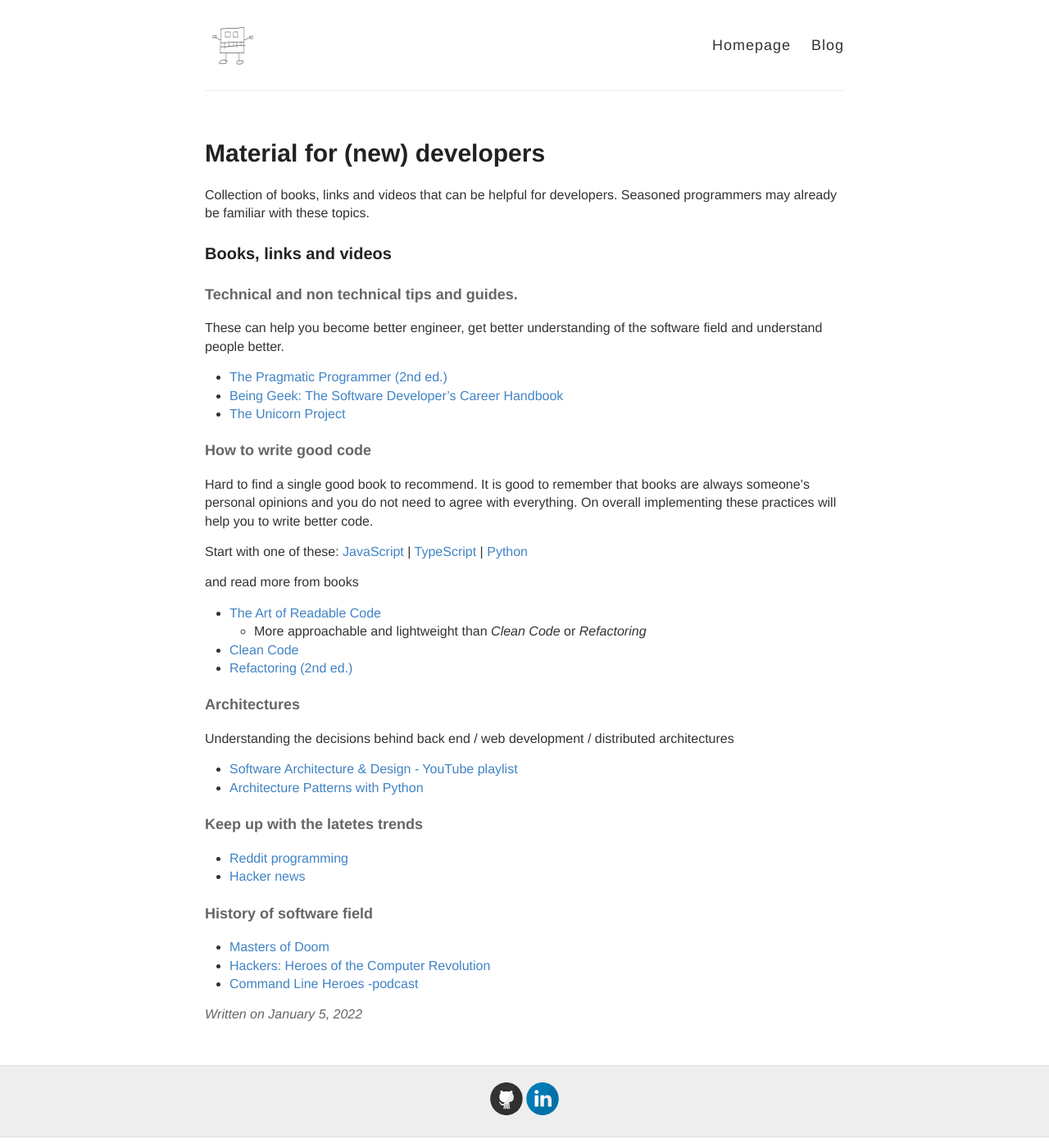
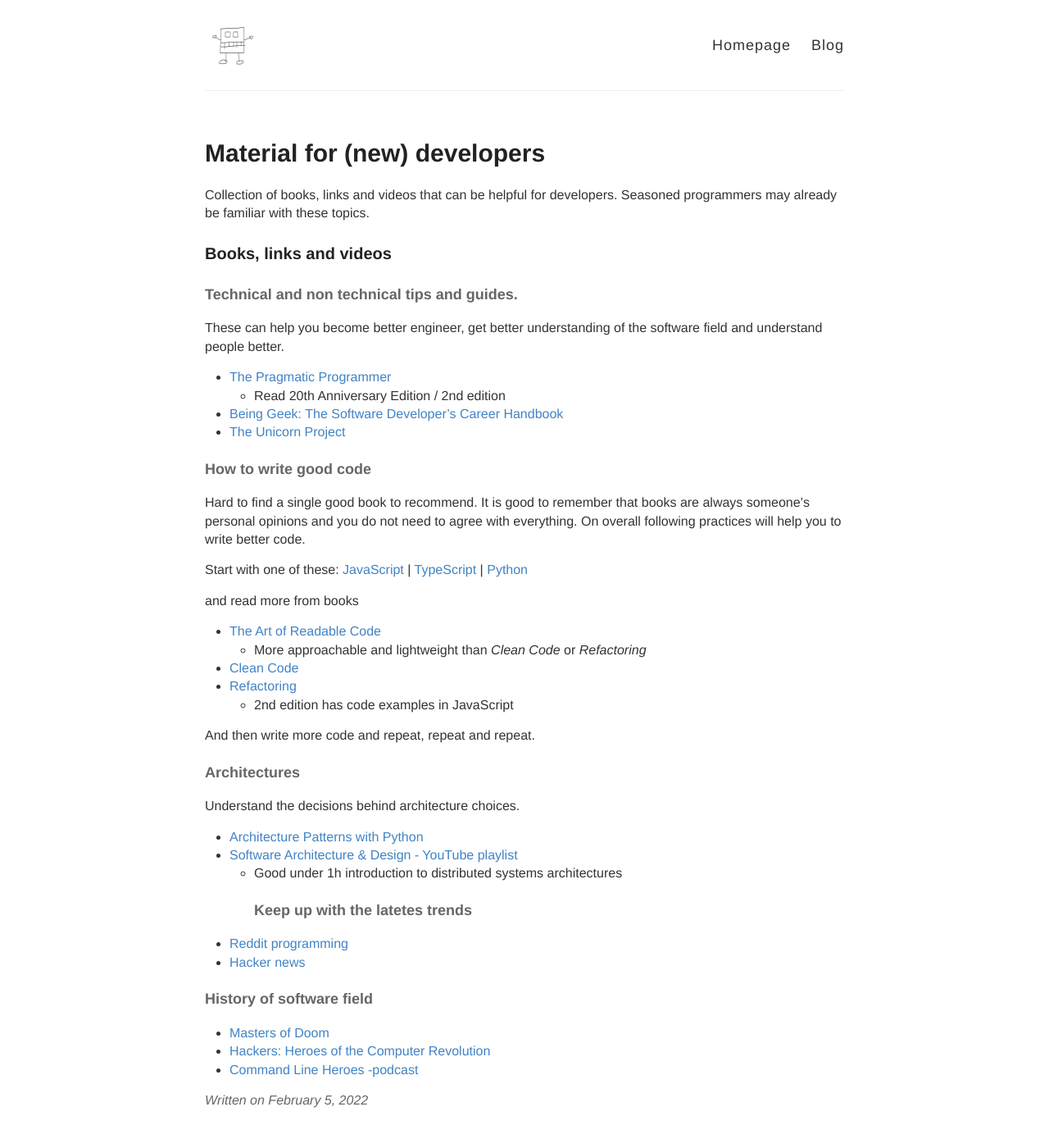
Before and after one commit to ttu/ttu.github.io, a Jekyll site: the page built from _posts/2022-2-5-material-for-new-developers.md, in a window 1280 px wide and 1400 px high. Shown: the whole window at 82% size. Built offline with Jekyll 4.4.1, drawn with Linux system fonts in a browser that asks for light colours; comment, search, counter and statistics services are not loaded.

Commit message:
Change dev links post release date

```diff
--- a/_posts/2022-1-5-material-for-new-developers.md
+++ b/_posts/2022-2-5-material-for-new-developers.md
@@ -12,13 +12,14 @@
 
 These can help you become better engineer, get better understanding of the software field and understand people better.
 
-* [The Pragmatic Programmer (2nd ed.)](https://www.goodreads.com/book/show/4099.The_Pragmatic_Programmer)
+* [The Pragmatic Programmer](https://www.goodreads.com/book/show/4099.The_Pragmatic_Programmer)
+  * Read 20th Anniversary Edition / 2nd edition
 * [Being Geek: The Software Developer's Career Handbook](https://www.goodreads.com/book/show/8473471-being-geek)
 * [The Unicorn Project](https://www.goodreads.com/book/show/44333183-the-unicorn-project)
 
 #### How to write good code
 
-Hard to find a single good book to recommend. It is good to remember that books are always someone's personal opinions and you do not need to agree with everything. On overall implementing these practices will help you to write better code.
+Hard to find a single good book to recommend. It is good to remember that books are always someone's personal opinions and you do not need to agree with everything. On overall following practices will help you to write better code.
 
 Start with one of these:
 [JavaScript](https://github.com/ryanmcdermott/clean-code-javascript) | [TypeScript](https://github.com/labs42io/clean-code-typescript) | [Python](https://github.com/zedr/clean-code-python)
@@ -28,14 +29,18 @@
 * [The Art of Readable Code](https://www.goodreads.com/book/show/8677004-the-art-of-readable-code)
   * More approachable and lightweight than _Clean Code_ or _Refactoring_
 * [Clean Code](https://www.goodreads.com/book/show/3735293-clean-code)
-* [Refactoring (2nd ed.)](https://www.goodreads.com/book/show/44936.Refactoring)
+* [Refactoring](https://www.goodreads.com/book/show/44936.Refactoring)
+  * 2nd edition has code examples in JavaScript
+
+And then write more code and repeat, repeat and repeat.
 
 #### Architectures
 
-Understanding the decisions behind back end / web development / distributed architectures
+Understand the decisions behind architecture choices.
+
+* [Architecture Patterns with Python](https://www.goodreads.com/book/show/50083115-architecture-patterns-with-python)
 * [Software Architecture & Design - YouTube playlist](https://www.youtube.com/playlist?list=PL4JxLacgYgqTgS8qQPC17fM-NWMTr5GW6)
-* [Architecture Patterns with Python](https://www.goodreads.com/book/show/50083115-architecture-patterns-with-python)
-
+  * Good under 1h introduction to distributed systems architectures
 #### Keep up with the latetes trends
 * [Reddit programming](http://www.reddit.com/r/programming)
 * [Hacker news](https://news.ycombinator.com/)
```
